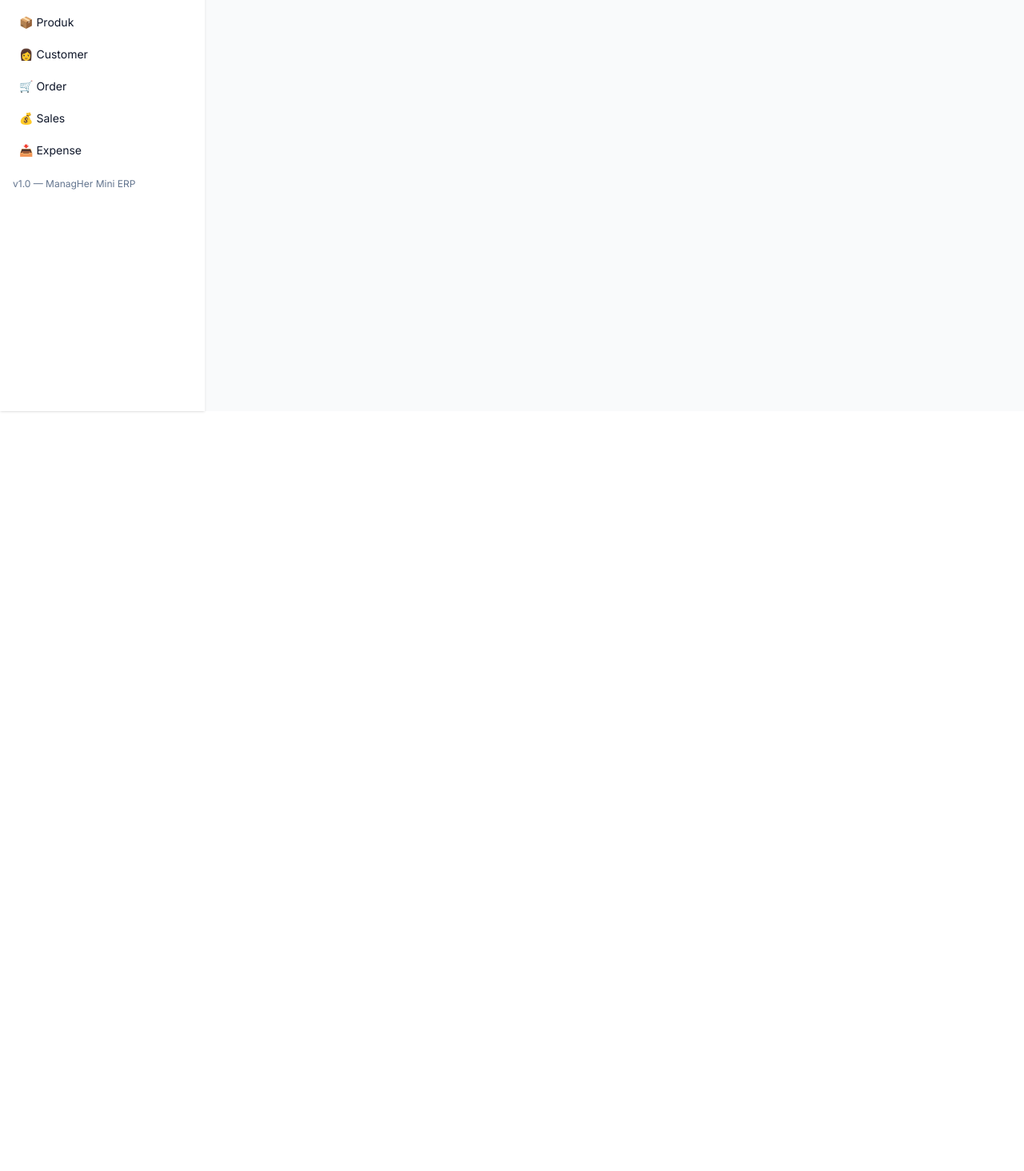
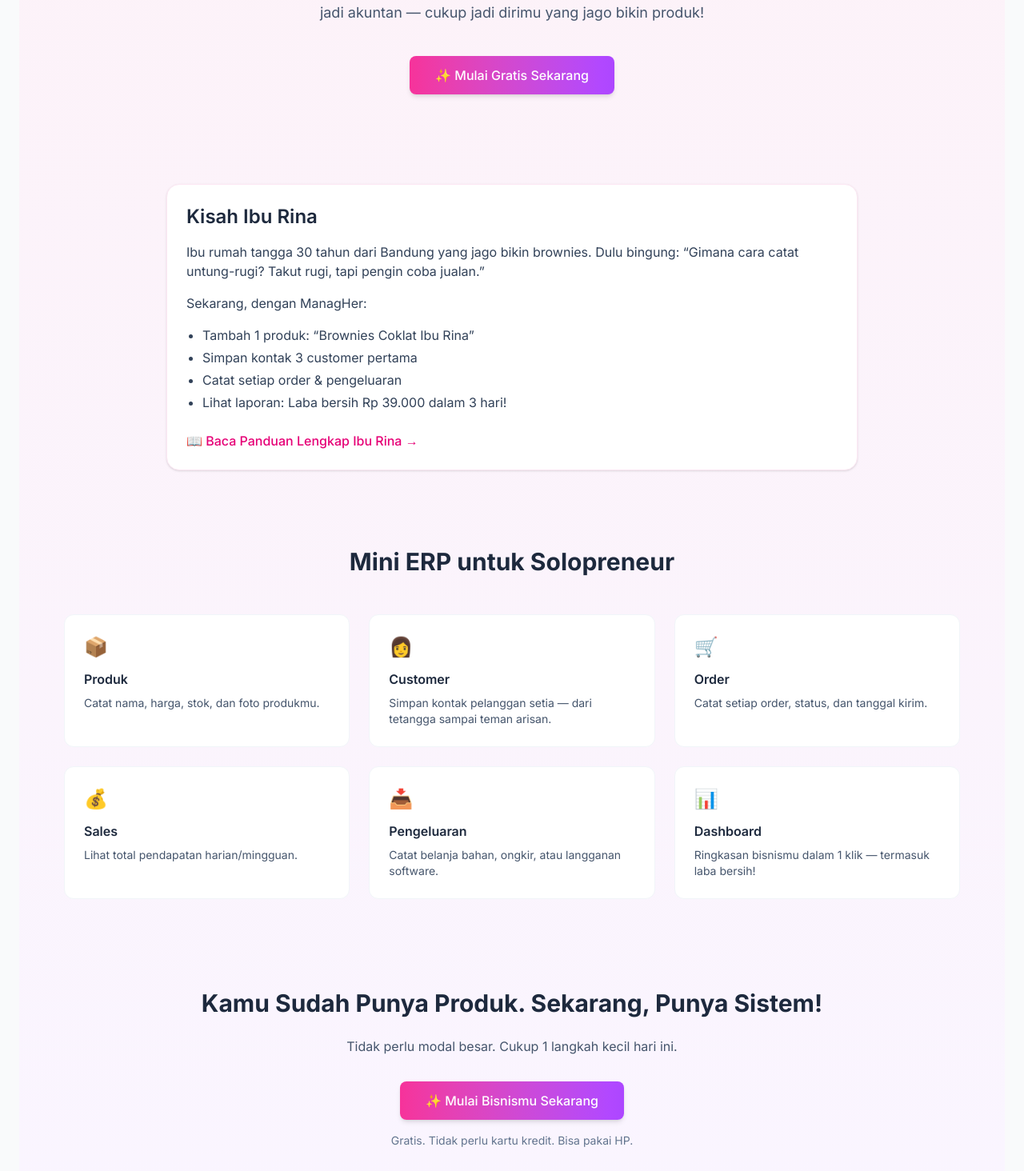
Before and after one commit to dwikarunia0001/managher-mini-erp-nextjs-pi25, a Next.js app: page / in a window 1280 px wide. Shown: the part 286-1750 px from the top of the page at 80% size. Before the commit the page ends 800 px from the top, so only its background shows below. Built offline with nearby package versions, Linux system fonts and the light colour scheme.

Commit message:
add landing page make sidebar disappear from landing page

```diff
--- a/src/app/layout.js
+++ b/src/app/layout.js
@@ -1,19 +1,23 @@
-//import '../styles/globals.css';
+'use client'
 import "./globals.css";
 
 import { Inter } from 'next/font/google';
 import Sidebar from '@/components/Sidebar';
 import Header from '@/components/Header';
+import { usePathname } from 'next/navigation';
 
 const inter = Inter({ subsets: ['latin'] });
 
 export default function RootLayout({ children }) {
+  const pathname = usePathname();
+  const hideSidebar = pathname === '/'; // hanya di landing page
+
   return (
     <html lang="id">
       <body className={inter.className}>
         <div className="flex min-h-screen bg-gray-50">
-          <Sidebar />
-          <div className="flex flex-col flex-1 lg:ml-64">
+          {!hideSidebar && <Sidebar />}
+          <div className={`flex-1 ${!hideSidebar ? 'flex flex-col flex-1 lg:ml-64' : ''}`}>
             <Header />
             <main className="p-4 lg:p-6 pt-20 lg:pt-6">{children}</main>
           </div>
--- a/src/app/page.js
+++ b/src/app/page.js
@@ -1,10 +1,123 @@
-import Image from "next/image";
+'use client';
 
+import Link from 'next/link';
 
-export default function Home() {
+export default function HomePage() {
   return (
-    <div>
-      <h1>This is ManagHer Mini ERP</h1>
+    <div className="min-h-screen bg-gradient-to-b from-pink-50 to-purple-50">
+      {/* Hero Section */}
+      <div className="max-w-4xl mx-auto px-4 py-16 text-center">
+        <div className="inline-block bg-pink-100 text-pink-700 px-4 py-1 rounded-full text-sm font-medium mb-6">
+          💖 Untuk Perempuan Solopreneur Pemula
+        </div>
+        <h1 className="text-4xl md:text-5xl font-bold text-slate-800 mb-6">
+          Bangun Bisnismu dari Nol — Tanpa Ribet!
+        </h1>
+        <p className="text-lg text-slate-600 max-w-2xl mx-auto mb-10">
+          Catat produk, customer, order, dan keuanganmu dalam 1 tempat.
+          Tidak perlu jadi akuntan — cukup jadi dirimu yang jago bikin produk!
+        </p>
+        <Link
+          href="/erp/guide"
+          className="inline-block px-8 py-3 bg-gradient-to-r from-pink-500 to-purple-500 text-white font-medium rounded-lg shadow-md hover:shadow-lg transition"
+        >
+          ✨ Mulai Gratis Sekarang
+        </Link>
+      </div>
+
+      {/* Studi Kasus */}
+      <div className="max-w-4xl mx-auto px-4 py-12">
+        <div className="bg-white rounded-2xl p-6 shadow-sm border border-pink-100">
+          <h2 className="text-2xl font-semibold text-slate-800 mb-4">Kisah Ibu Rina</h2>
+          <p className="text-slate-700 mb-4">
+            Ibu rumah tangga 30 tahun dari Bandung yang jago bikin brownies.
+            Dulu bingung: “Gimana cara catat untung-rugi? Takut rugi, tapi pengin coba jualan.”
+          </p>
+          <p className="text-slate-700 mb-4">
+            Sekarang, dengan ManagHer:
+          </p>
+          <ul className="text-slate-700 list-disc pl-5 space-y-1 mb-6">
+            <li>Tambah 1 produk: “Brownies Coklat Ibu Rina”</li>
+            <li>Simpan kontak 3 customer pertama</li>
+            <li>Catat setiap order & pengeluaran</li>
+            <li>Lihat laporan: Laba bersih Rp 39.000 dalam 3 hari!</li>
+          </ul>
+          <Link
+            href="/erp/guide"
+            className="text-pink-600 hover:text-pink-800 font-medium"
+          >
+            📖 Baca Panduan Lengkap Ibu Rina →
+          </Link>
+        </div>
+      </div>
+
+      {/* Fitur Utama */}
+      <div className="max-w-6xl mx-auto px-4 py-12">
+        <h2 className="text-3xl font-bold text-center text-slate-800 mb-12">
+          Mini ERP untuk Solopreneur
+        </h2>
+        <div className="grid grid-cols-1 md:grid-cols-2 lg:grid-cols-3 gap-6">
+          <FeatureCard
+            icon="📦"
+            title="Produk"
+            desc="Catat nama, harga, stok, dan foto produkmu."
+          />
+          <FeatureCard
+            icon="👩"
+            title="Customer"
+            desc="Simpan kontak pelanggan setia — dari tetangga sampai teman arisan."
+          />
+          <FeatureCard
+            icon="🛒"
+            title="Order"
+            desc="Catat setiap order, status, dan tanggal kirim."
+          />
+          <FeatureCard
+            icon="💰"
+            title="Sales"
+            desc="Lihat total pendapatan harian/mingguan."
+          />
+          <FeatureCard
+            icon="📥"
+            title="Pengeluaran"
+            desc="Catat belanja bahan, ongkir, atau langganan software."
+          />
+          <FeatureCard
+            icon="📊"
+            title="Dashboard"
+            desc="Ringkasan bisnismu dalam 1 klik — termasuk laba bersih!"
+          />
+        </div>
+      </div>
+
+      {/* CTA Akhir */}
+      <div className="max-w-4xl mx-auto px-4 py-16 text-center">
+        <h2 className="text-3xl font-bold text-slate-800 mb-6">
+          Kamu Sudah Punya Produk. Sekarang, Punya Sistem!
+        </h2>
+        <p className="text-slate-600 mb-8">
+          Tidak perlu modal besar. Cukup 1 langkah kecil hari ini.
+        </p>
+        <Link
+          href="/erp/guide"
+          className="inline-block px-8 py-3 bg-gradient-to-r from-pink-500 to-purple-500 text-white font-medium rounded-lg shadow-md hover:shadow-lg transition"
+        >
+          ✨ Mulai Bisnismu Sekarang
+        </Link>
+        <p className="text-sm text-slate-500 mt-4">
+          Gratis. Tidak perlu kartu kredit. Bisa pakai HP.
+        </p>
+      </div>
     </div>
   );
 }
+
+function FeatureCard({ icon, title, desc }) {
+  return (
+    <div className="bg-white p-6 rounded-xl border border-slate-100 hover:shadow-md transition">
+      <div className="text-2xl mb-3">{icon}</div>
+      <h3 className="font-semibold text-slate-800 mb-2">{title}</h3>
+      <p className="text-slate-600 text-sm">{desc}</p>
+    </div>
+  );
+}
```
